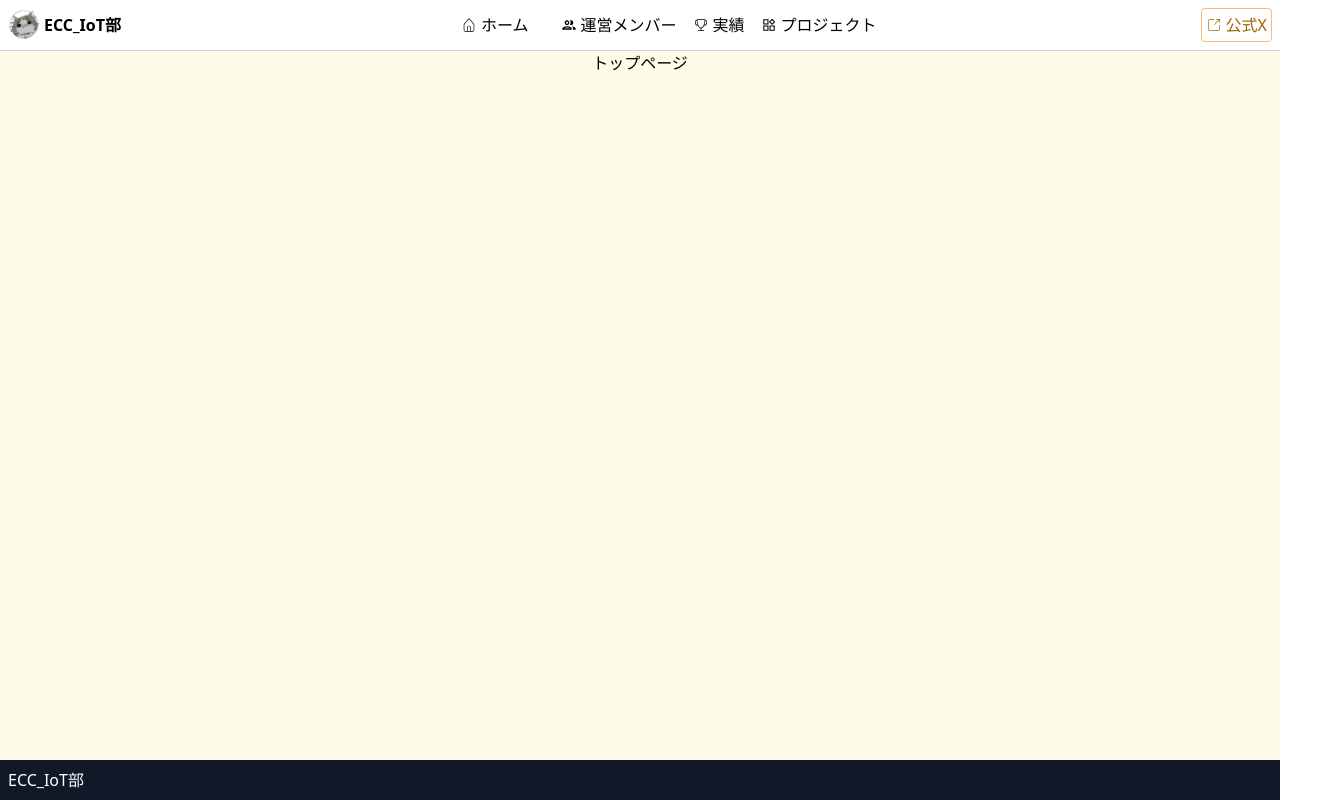
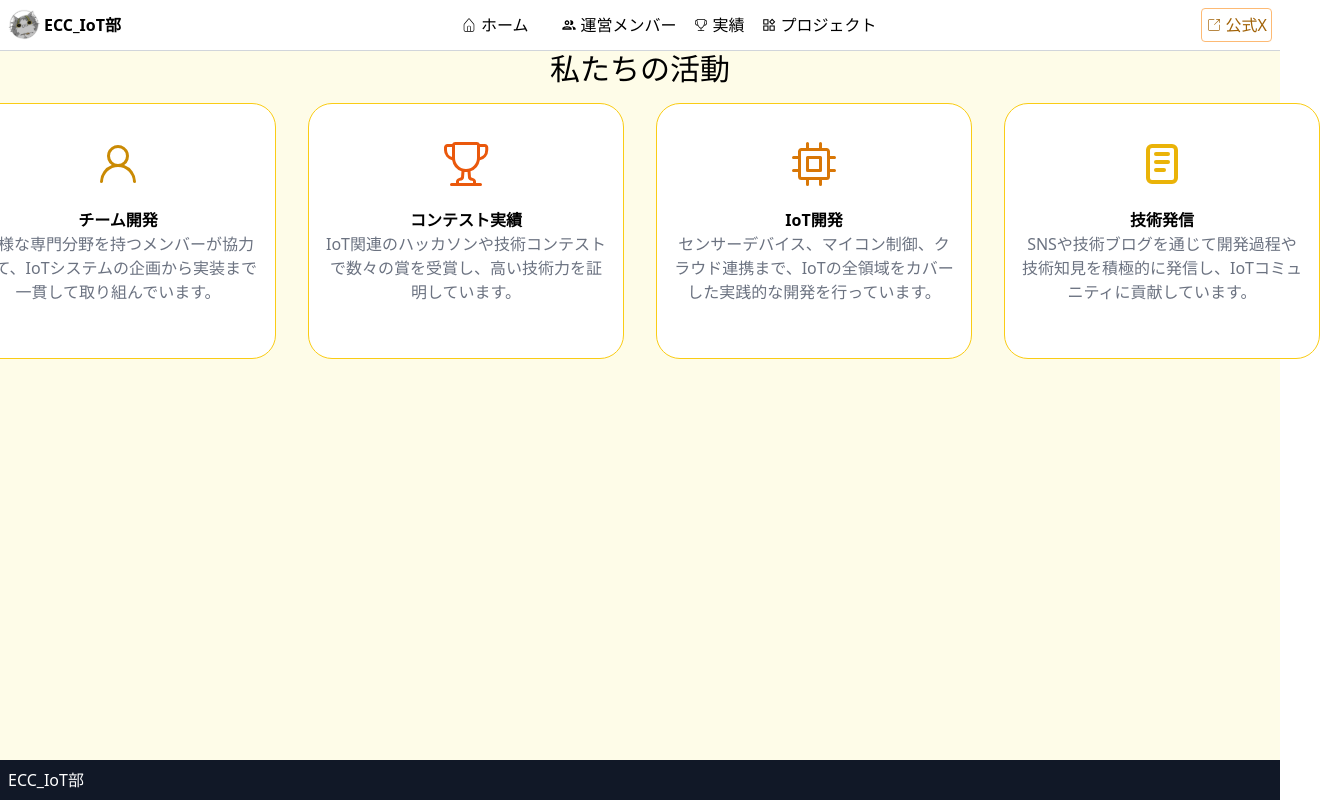
Before and after one commit to ECC-IoT-Website/IoT-web-front, a React (Vite) app: page / in a window 1280 px wide. Shown: the whole page, 1336 px wide, since content can reach past the window. Built offline with nearby package versions, Linux system fonts and the light colour scheme.

Commit message:
ホームページのカードたち

```diff
--- /dev/null
+++ b/src/features/kitora/card.tsx
@@ -0,0 +1,22 @@
+import type { FunctionComponent, ReactNode } from "react";
+
+type CardProps = {
+    icon: ReactNode
+    title: String;
+    description: String;
+}
+export const Card: FunctionComponent<CardProps> = ({icon, title, description}: CardProps) => {
+  return (
+    <div className="bg-white border-solid border rounded-3xl border-yellow-400 p-4 m-4 w-[316px] h-[256px]">
+        <p className="text-5xl place-items-center m-5">
+            {icon}
+        </p>
+        <p className="text-1xl text-center font-bold">
+            {title}
+        </p>
+        <p className="text-1xl text-center text-gray-500">
+            {description}
+        </p>
+    </div>
+  );
+}
--- a/src/pages/home.tsx
+++ b/src/pages/home.tsx
@@ -1,7 +1,69 @@
+import { Card } from "../features/kitora/card"
+import { GoPerson } from "react-icons/go";
+import { GoTrophy } from "react-icons/go";
+import { GoCpu } from "react-icons/go";
+import { TbNotes } from "react-icons/tb";
+import '../App.css'
+import { IconContext } from "react-icons";
 export const Home = () => {
   return (
-    <div>
-      <p>トップページ</p>
+    <div className="flex flex-col">
+      <div>
+        <p className="text-3xl text-center">
+          私たちの活動
+        </p>
+        <div className="flex wrap justify-center">
+          <IconContext.Provider value={{ color: "#CA8A04" }}>
+            <Card icon={<GoPerson />}
+              title="チーム開発"
+              description="多様な専門分野を持つメンバーが協力して、IoTシステムの企画から実装まで一貫して取り組んでいます。"
+            />
+          </IconContext.Provider>
+          <IconContext.Provider value={{ color: "#EA580C" }}>
+            <Card icon={<GoTrophy />}
+              title="コンテスト実績"
+              description="IoT関連のハッカソンや技術コンテストで数々の賞を受賞し、高い技術力を証明しています。"
+            />
+          </IconContext.Provider>
+          <IconContext.Provider value={{ color: "#D97706" }}>
+            <Card icon={<GoCpu />}
+              title="IoT開発"
+              description="センサーデバイス、マイコン制御、クラウド連携まで、IoTの全領域をカバーした実践的な開発を行っています。"
+            />
+          </IconContext.Provider>
+          <IconContext.Provider value={{ color: "#EAB308" }}>
+            <Card icon={<TbNotes />}
+              title="技術発信"
+              description="SNSや技術ブログを通じて開発過程や技術知見を積極的に発信し、IoTコミュニティに貢献しています。"
+            />
+          </IconContext.Provider>
+        </div>
+      </div>
     </div>
   );
 }
+// export const Kitora = () => {
+//   return (
+//     <>
+//       <div className=" bg-orange-100">
+//         <p className = "text-5xl text-center">
+//           私たちの活動
+//         </p>
+//         <div className = "flex wrap justify-center">
+//           <IconContext.Provider value={{ color: "#CA8A04" }}>
+//           <Card icon = {<GoPerson />} title = "チーム開発" description="多様な専門分野を持つメンバーが協力して、IoTシステムの企画から実装まで一貫して取り組んでいます。"/>
+//           </IconContext.Provider>
+// <IconContext.Provider value={{ color: "#EA580C" }}>
+// <Card icon = {<GoTrophy />} title = "コンテスト実績" description="IoT関連のハッカソンや技術コンテストで数々の賞を受賞し、高い技術力を証明しています。"/>
+// </IconContext.Provider>
+// <IconContext.Provider value={{ color: "#D97706" }}>
+// <Card icon = {<GoCpu />} title = "IoT開発" description="センサーデバイス、マイコン制御、クラウド連携まで、IoTの全領域をカバーした実践的な開発を行っています。"/>
+// </IconContext.Provider>
+// <IconContext.Provider value={{ color: "#EAB308" }}>
+// <Card icon = {<TbNotes />} title = "技術発信" description="SNSや技術ブログを通じて開発過程や技術知見を積極的に発信し、IoTコミュニティに貢献しています。"/>
+// </IconContext.Provider>
+//         </div>
+//       </div>
+//     </>
+//   );
+// }
```
